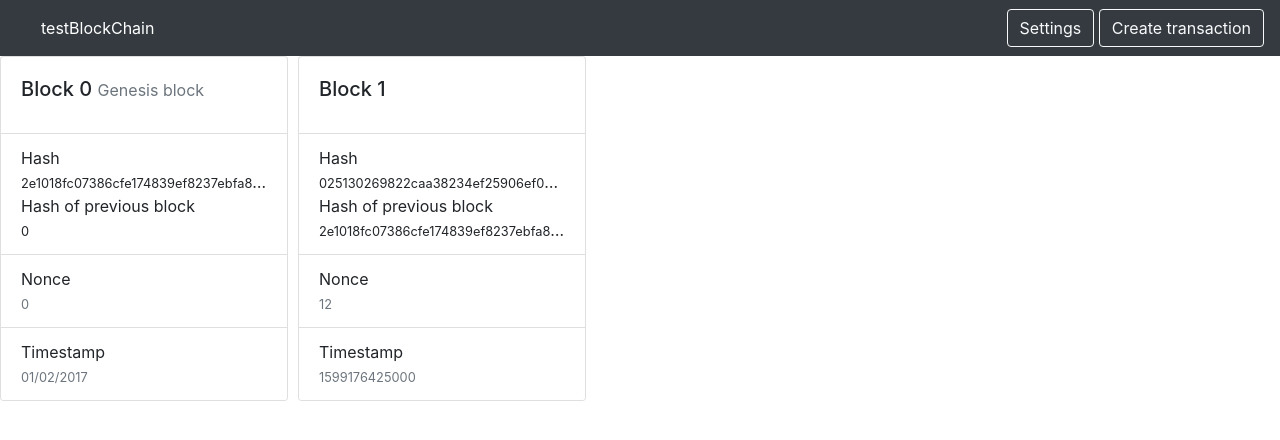
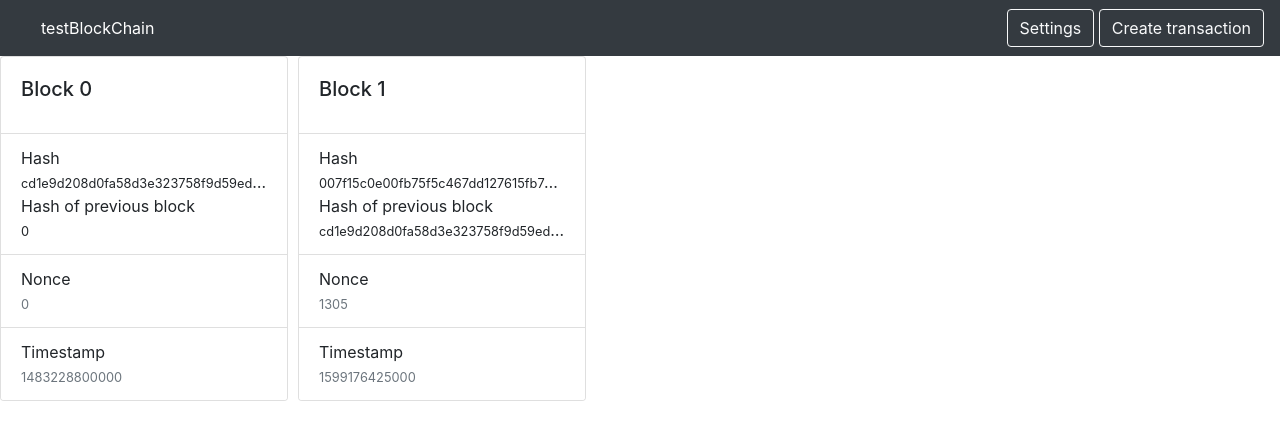
Before and after one commit to dukewellington61/blockchain-app, a React (Create React App) app: page / in a window 1280 px wide. Shown: the top 440 px of the page. Built offline with nearby package versions, Linux system fonts and the light colour scheme.

Commit message:
app froze after change difficulty then start mining

```diff
--- a/src/App.js
+++ b/src/App.js
@@ -2,11 +2,14 @@ import React from "react";
 import "./App.css";
 import { BrowserRouter as Router } from "react-router-dom";
 import Interface from "./components/layout/Interface";
+import { BlockchainService } from "./utils/blockchain";
 
 function App() {
+  const blockchainService = new BlockchainService();
+  console.log("App");
   return (
     <Router>
-      <Interface />
+      <Interface blockchainService={blockchainService} />
     </Router>
   );
 }
--- a/src/blockchain.js
+++ b/src/blockchain.js
@@ -3,6 +3,11 @@ const EC = require("elliptic").ec;
 const ec = new EC("secp256k1");
 
 class Transaction {
+  /**
+   * @param {string} fromAddress
+   * @param {string} toAddress
+   * @param {number} amount
+   */
   constructor(fromAddress, toAddress, amount) {
     this.fromAddress = fromAddress;
     this.toAddress = toAddress;
@@ -10,21 +15,49 @@ class Transaction {
     this.timestamp = Date.now();
   }
 
+  /**
+   * Creates a SHA256 hash of the transaction
+   *
+   * @returns {string}
+   */
   calculateHash() {
-    return SHA256(this.fromAddress + this.toAddress + this.amount).toString();
+    return SHA256(
+      this.fromAddress + this.toAddress + this.amount + this.timestamp
+    ).toString();
   }
 
+  /**
+   * Signs a transaction with the given signingKey (which is an Elliptic keypair
+   * object that contains a private key). The signature is then stored inside the
+   * transaction object and later stored on the blockchain.
+   *
+   * @param {string} signingKey
+   */
   signTransaction(signingKey) {
+    // You can only send a transaction from the wallet that is linked to your
+    // key. So here we check if the fromAddress matches your publicKey
     if (signingKey.getPublic("hex") !== this.fromAddress) {
-      throw new Error("You cannot sign transactions from other wallets!");
+      throw new Error("You cannot sign transactions for other wallets!");
     }
 
+    // Calculate the hash of this transaction, sign it with the key
+    // and store it inside the transaction obect
     const hashTx = this.calculateHash();
     const sig = signingKey.sign(hashTx, "base64");
+
     this.signature = sig.toDER("hex");
   }
 
+  /**
+   * Checks if the signature is valid (transaction has not been tampered with).
+   * It uses the fromAddress as the public key.
+   *
+   * @returns {boolean}
+   */
   isValid() {
+    // If the transaction doesn't have a from address we assume it's a
+    // mining reward and that it's valid. You could verify this in a
+    // different way (special field for instance)
     if (this.fromAddress === null) return true;
 
     if (!this.signature || this.signature.length === 0) {
@@ -37,23 +70,40 @@ class Transaction {
 }
 
 class Block {
+  /**
+   * @param {number} timestamp
+   * @param {Transaction[]} transactions
+   * @param {string} previousHash
+   */
   constructor(timestamp, transactions, previousHash = "") {
     this.previousHash = previousHash;
     this.timestamp = timestamp;
     this.transactions = transactions;
+    this.nonce = 0;
     this.hash = this.calculateHash();
-    this.nonce = 0;
   }
 
+  /**
+   * Returns the SHA256 of this block (by processing all the data stored
+   * inside this block)
+   *
+   * @returns {string}
+   */
   calculateHash() {
     return SHA256(
       this.previousHash +
         this.timestamp +
-        JSON.stringify(this.data) +
+        JSON.stringify(this.transactions) +
         this.nonce
     ).toString();
   }
 
+  /**
+   * Starts the mining process on the block. It changes the 'nonce' until the hash
+   * of the block starts with enough zeros (= difficulty)
+   *
+   * @param {number} difficulty
+   */
   mineBlock(difficulty) {
     while (
       this.hash.substring(0, difficulty) !== Array(difficulty + 1).join("0")
@@ -61,8 +111,16 @@ class Block {
       this.nonce++;
       this.hash = this.calculateHash();
     }
+
+    console.log(`Block mined: ${this.hash}`);
   }
 
+  /**
+   * Validates all the transactions inside this block (signature + hash) and
+   * returns true if everything checks out. False if the block is invalid.
+   *
+   * @returns {boolean}
+   */
   hasValidTransactions() {
     for (const tx of this.transactions) {
       if (!tx.isValid()) {
@@ -76,20 +134,36 @@ class Block {
 
 class Blockchain {
   constructor() {
-    this.chain = [this.createGenisisBlock()];
-    this.difficulty = 2;
+    this.chain = [this.createGenesisBlock()];
+    this.difficulty = 1;
     this.pendingTransactions = [];
     this.miningReward = 100;
   }
 
-  createGenisisBlock() {
-    return new Block("01/02/2017", "Genisis block", "0");
+  /**
+   * @returns {Block}
+   */
+  createGenesisBlock() {
+    return new Block(Date.parse("2017-01-01"), [], "0");
   }
 
+  /**
+   * Returns the latest block on our chain. Useful when you want to create a
+   * new Block and you need the hash of the previous Block.
+   *
+   * @returns {Block[]}
+   */
   getLatestBlock() {
     return this.chain[this.chain.length - 1];
   }
 
+  /**
+   * Takes all the pending transactions, puts them in a Block and starts the
+   * mining process. It also adds a transaction to send the mining reward to
+   * the given address.
+   *
+   * @param {string} miningRewardAddress
+   */
   minePendingTransactions(miningRewardAddress) {
     const rewardTx = new Transaction(
       null,
@@ -105,26 +179,43 @@ class Blockchain {
     );
     block.mineBlock(this.difficulty);
 
-    block.previousHash = this.getLatestBlock().hash;
-
+    console.log("Block successfully mined!");
     this.chain.push(block);
 
     this.pendingTransactions = [];
   }
 
+  /**
+   * Add a new transaction to the list of pending transactions (to be added
+   * next time the mining process starts). This verifies that the given
+   * transaction is properly signed.
+   *
+   * @param {Transaction} transaction
+   */
   addTransaction(transaction) {
     if (!transaction.fromAddress || !transaction.toAddress) {
       throw new Error("Transaction must include from and to address");
     }
 
+    // Verify the transactiion
     if (!transaction.isValid()) {
       throw new Error("Cannot add invalid transaction to chain");
+    }
+
+    if (transaction.amount <= 0) {
+      throw new Error("Transaction amount should be higher than 0");
     }
 
     this.pendingTransactions.push(transaction);
   }
 
-  getBalanceAddress(address) {
+  /**
+   * Returns the balance of a given wallet address.
+   *
+   * @param {string} address
+   * @returns {number} The balance of the wallet
+   */
+  getBalanceOfAddress(address) {
     let balance = 0;
 
     for (const block of this.chain) {
@@ -138,10 +229,49 @@ class Blockchain {
         }
       }
     }
+
     return balance;
   }
 
+  /**
+   * Returns a list of all transactions that happened
+   * to and from the given wallet address.
+   *
+   * @param  {string} address
+   * @return {Transaction[]}
+   */
+  getAllTransactionsForWallet(address) {
+    const txs = [];
+
+    for (const block of this.chain) {
+      for (const tx of block.transactions) {
+        if (tx.fromAddress === address || tx.toAddress === address) {
+          txs.push(tx);
+        }
+      }
+    }
+
+    return txs;
+  }
+
+  /**
+   * Loops over all the blocks in the chain and verify if they are properly
+   * linked together and nobody has tampered with the hashes. By checking
+   * the blocks it also verifies the (signed) transactions inside of them.
+   *
+   * @returns {boolean}
+   */
   isChainValid() {
+    // Check if the Genesis block hasn't been tampered with by comparing
+    // the output of createGenesisBlock with the first block on our chain
+    const realGenesis = JSON.stringify(this.createGenesisBlock());
+
+    if (realGenesis !== JSON.stringify(this.chain[0])) {
+      return false;
+    }
+
+    // Check the remaining blocks on the chain to see if there hashes and
+    // signatures are correct
     for (let i = 1; i < this.chain.length; i++) {
       const currentBlock = this.chain[i];
 
@@ -159,4 +289,5 @@ class Blockchain {
 }
 
 module.exports.Blockchain = Blockchain;
+module.exports.Block = Block;
 module.exports.Transaction = Transaction;
--- a/src/components/layout/Interface.js
+++ b/src/components/layout/Interface.js
@@ -1,10 +1,9 @@
-import React, { useState, useRef } from "react";
+import React, { useState } from "react";
 import Blockchain from "../blockchain/Blockchain";
-import { BlockchainService } from "../../utils/blockchain";
 import Transactions from "../transactions/Transactions";
 import Navbar from "../layout/Navbar";
 
-const Interface = (props) => {
+const Interface = ({ blockchainService }) => {
   const [blockIndex, setBlockIndex] = useState(null);
 
   const clickHandlerOne = (index) => setBlockIndex(index);
@@ -13,19 +12,12 @@ const Interface = (props) => {
 
   const clickHandlerTwo = (val) => setRenderContent(val);
 
-  // onClick @/components/blockchain/Block.js causes @components/layout/Interface.js to re-render
-  // because that component changes due to transactions beeing displayed
-  // to avoid new BlockchainService() beeing called again this function is in a useRef hook --> fires only on app start and browser refresh
-  const ref = useRef({
-    blockchainService: new BlockchainService(),
-  });
-
-  const blockchain = ref.current.blockchainService.blockchainInstance.chain;
+  const blockchain = blockchainService.blockchainInstance.chain;
 
   return (
     <div>
       <Navbar
-        blockchainService={ref.current.blockchainService}
+        blockchainService={blockchainService}
         clickHandlerTwo={clickHandlerTwo}
       />
       <div
@@ -34,14 +26,14 @@ const Interface = (props) => {
       >
         <Blockchain
           blockchain={blockchain}
-          blockchainService={ref.current.blockchainService}
+          blockchainService={blockchainService}
           clickHandler={clickHandlerOne}
         />
         {blockIndex !== null && (
           <Transactions
             transactions={blockchain[blockIndex].transactions}
             index={blockIndex}
-            blockchainService={ref.current.blockchainService}
+            blockchainService={blockchainService}
           />
         )}
       </div>
--- a/src/components/transactions/CreateTransaction.js
+++ b/src/components/transactions/CreateTransaction.js
@@ -3,34 +3,27 @@ import { Transaction } from "../../blockchain";
 
 const CreateTransaction = ({
   blockchainService,
-  getNumberOfPendingTransactions,
+  yesRenderMinePendingTransactions,
 }) => {
   const [formData, setFormData] = useState({
-    transaction: {},
     toAddress: "",
     amount: "",
   });
 
-  const { transaction, toAddress, amount } = formData;
+  const { toAddress, amount } = formData;
 
   const handleChange = (e) =>
     setFormData({ ...formData, [e.target.name]: e.target.value });
 
-  useEffect(() => {
-    const transaction = new Transaction();
-    transaction.fromAddress = blockchainService.walletKeys[0].publicKey;
-    setFormData({ transaction: transaction });
-  }, []);
-
   const handleSubmit = (e) => {
     e.preventDefault();
-    transaction.toAddress = toAddress;
-    transaction.amount = amount;
-    transaction.signTransaction(blockchainService.walletKeys[0].keyObj);
-    blockchainService.addTransaction(transaction);
-    getNumberOfPendingTransactions(
-      blockchainService.blockchainInstance.pendingTransactions.length
-    );
+    const tx = new Transaction();
+    tx.fromAddress = blockchainService.walletKeys[0].publicKey;
+    tx.toAddress = toAddress;
+    tx.amount = amount;
+    tx.signTransaction(blockchainService.walletKeys[0].keyObj);
+    blockchainService.addTransaction(tx);
+    yesRenderMinePendingTransactions();
   };
 
   return (
@@ -45,7 +38,7 @@ const CreateTransaction = ({
             id="fromAddress"
             style={{ overflow: "hidden", background: "#D0D0D0" }}
           >
-            {formData.transaction.fromAddress}
+            {blockchainService.walletKeys[0].publicKey}
           </div>
           <small id="fromAddressHelp" className="form-text text-muted">
             This is your wallet address. You cannot change it because you can
--- a/src/utils/blockchain.js
+++ b/src/utils/blockchain.js
@@ -6,14 +6,16 @@ export class BlockchainService {
   walletKeys = [];
 
   constructor() {
-    this.blockchainInstance.difficulty = 1;
+    this.blockchainInstance.difficulty = 2;
     this.blockchainInstance.minePendingTransactions("my-wallet-address");
 
     this.generateWalletKeys();
   }
 
-  getBlocks() {
-    return this.blockchainInstance.cain;
+  minePendingTransactions() {
+    this.blockchainInstance.minePendingTransactions(
+      this.walletKeys[0].publicKey
+    );
   }
 
   addressIsFromCurrentUser(address) {
@@ -31,6 +33,10 @@ export class BlockchainService {
     });
   }
 
+  getPendingTransactions() {
+    return this.blockchainInstance.pendingTransactions;
+  }
+
   addTransaction(transaction) {
     this.blockchainInstance.addTransaction(transaction);
   }
```
Also changed, not shown: src/components/layout/Navbar.js (+9 -9 lines), src/components/settings/Settings.js (+12 -8 lines), src/components/transactions/PendingTransactions.js (+17 -5 lines).
